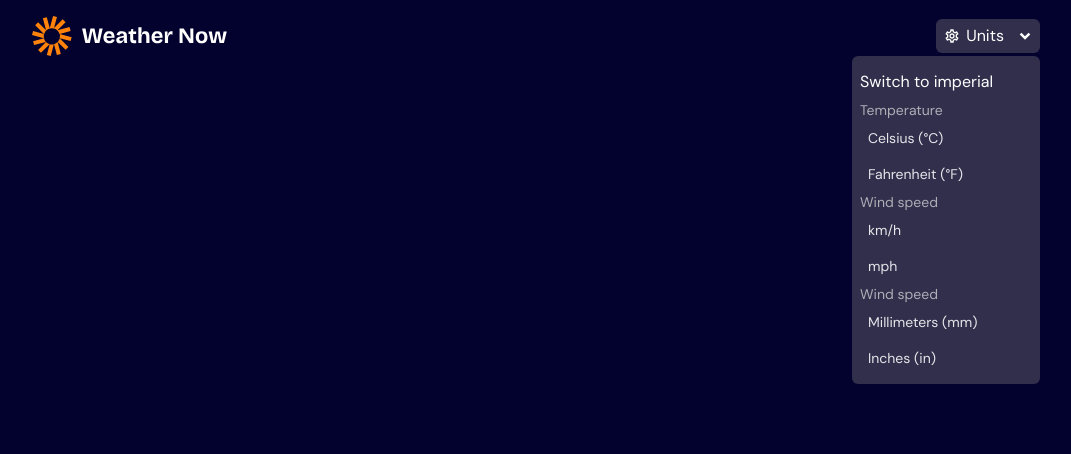
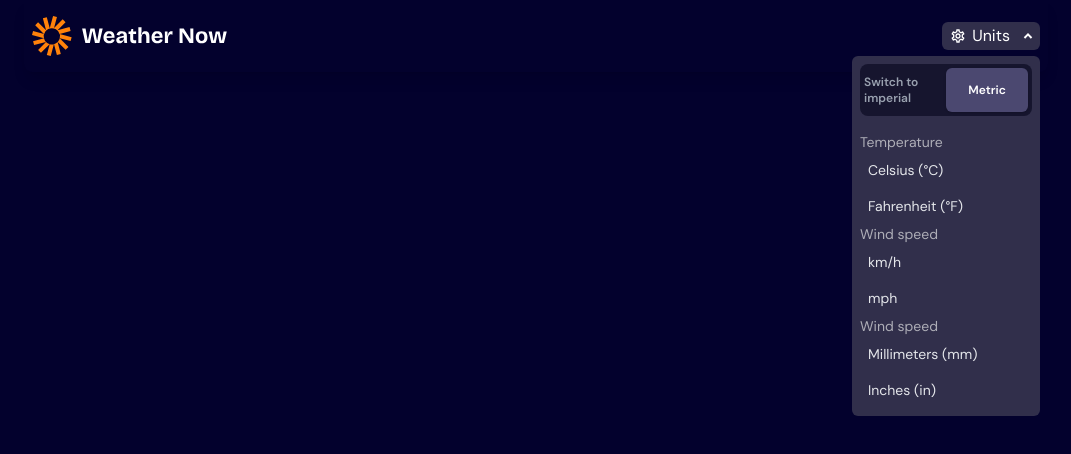
Before and after one commit to Harkornde/Weather, a React (Vite) app: page / in a window 1280 px wide. Both pictures are taken after a click on the button "Units". Shown: the top 454 px of the page, without its empty margins (104-1175 px from the left). Built offline with nearby package versions, Linux system fonts and the light colour scheme.

Commit message:
Adding toggle to the imperial and metric unit

```diff
--- a/src/components/NavBar.jsx
+++ b/src/components/NavBar.jsx
@@ -3,7 +3,7 @@ import UnitsDropdown from "./UnitsDropdown";
 function NavBar() {
   return (
     <>
-      <div className="flex items-center justify-between px-2 py-4 bg-[#03012d] w-9/10 md:w-8/10 fixed top-0 left-1/2 -translate-x-1/2">
+      <div className="flex items-center justify-between px-2 py-4 bg-[#03012d] w-9/10 md:w-8/10 fixed top-0 left-1/2 -translate-x-1/2 z-50 rounded-b-lg shadow-lg">
         {/* Logo section */}
         <div>
           <img
--- a/src/components/UnitItem.jsx
+++ b/src/components/UnitItem.jsx
@@ -5,6 +5,7 @@ function UnitItem({ label, active, onClick }) {
       className="w-full text-left flex items-center justify-between px-2 py-2 rounded hover:bg-[#403d60] transition-colors text-sm group"
     >
       <span className="group-hover:text-white text-gray-200">{label}</span>
+      {active && <FaCheck className="text-xs text-blue-400" />}
     </button>
   );
 }
--- a/src/components/UnitsDropdown.jsx
+++ b/src/components/UnitsDropdown.jsx
@@ -5,22 +5,66 @@ import { RiArrowDropDownLine } from "react-icons/ri";
 
 function UnitsDropdown() {
   const [isOpen, setIsOpen] = useState(false);
+  const [system, setSystem] = useState("Metric");
+  const [units, setUnits] = useState({
+    temp: "Celsius",
+    wind: "km/h",
+    precip: "Millimeters",
+  });
+
+  // Handing Unit change.
+  const handleSystemChange = (newSystem) => {
+    setSystem(newSystem);
+    if (newSystem === "Metric") {
+      setUnits({ temp: "Celsius", wind: "km/h", precip: "Millimeters" });
+    } else {
+      setUnits({ temp: "Fahrenheit", wind: "mph", precip: "Inches" });
+    }
+  };
 
   return (
     <>
+      <div>
         {/* Units */}
-      <div>
+        <div onClick={() => setIsOpen((isopen) => !isopen)}>
           <button className="flex items-center gap-1.5 bg-[#312f4b] pl-2 py-0.5 rounded-md">
             <MdOutlineSettings />
             <h>Units</h>
-          <RiArrowDropDownLine size={"30px"} />
+            <RiArrowDropDownLine
+              size={"24px"}
+              className={`transition-transform duration-200 ${
+                isOpen ? "rotate-180" : ""
+              }`}
+            />
           </button>
         </div>
 
+        {isOpen && (
           <div className="absolute mr-2 p-2 right-0 top-14 bg-[#312f4b] w-47 rounded-md ">
-        <button className="hover:border hover:p-0.5 hover:rounded-md focus:rounded-md h-9">
+            {/* Changing to either imperial or metric */}
+            <div className="flex bg-[#16152e] p-1 rounded-lg mb-4">
+              <button
+                onClick={() => handleSystemChange("Imperial")}
+                className={`flex-1 py-1.5 text-xs font-semibold rounded transition-all ${
+                  system === "Imperial"
+                    ? "bg-[#4b4870] text-white shadow"
+                    : "text-gray-400 hover:text-white"
+                }`}
+              >
                 <h1 className="text-left">Switch to imperial</h1>
               </button>
+
+              <button
+                onClick={() => handleSystemChange("Metric")}
+                className={`flex-1 py-1.5 text-xs font-semibold rounded-md transition-all ${
+                  system === "Metric"
+                    ? "bg-[#4b4870] text-white shadow-sm"
+                    : "text-gray-400 hover:text-white"
+                }`}
+              >
+                Metric
+              </button>
+            </div>
 
             {/* Building the temperature */}
             <div>
@@ -43,6 +87,8 @@ function UnitsDropdown() {
               <UnitItem label="Inches (in)" />
             </div>
           </div>
+        )}
+      </div>
     </>
   );
 }
```
Lines whose indentation alone changed are shown as unchanged.
